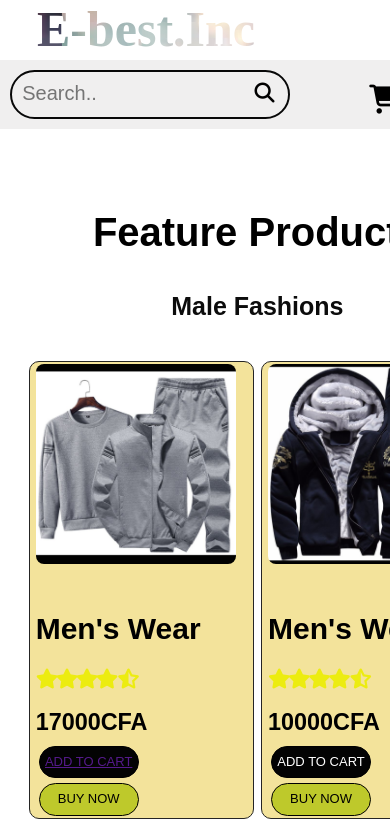
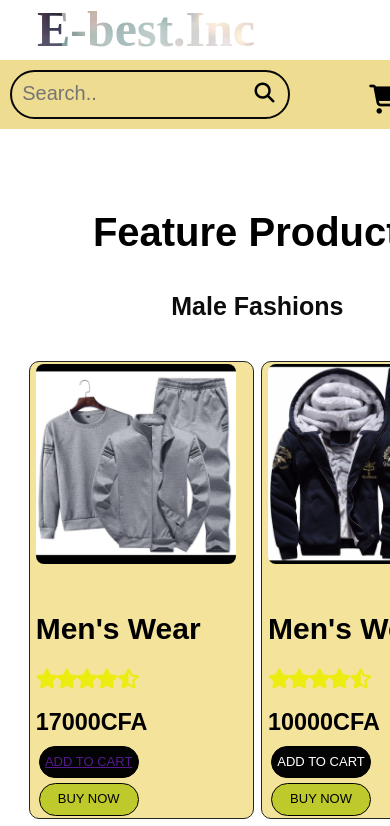
Before and after one commit to tafonhubertnwana/E-com, a plain HTML site: page men.html in a window 390 px wide. Shown: the top 826 px of the page. Drawn offline with Linux system fonts and the light colour scheme.

Commit message:
final work

```diff
--- a/style.css
+++ b/style.css
@@ -227,7 +227,7 @@ body{
 }
 
 .section-navbar{
-    background-color: rgb(210, 218, 217);
+    background-color: rgb(236, 229, 162);
     padding: 10px 0;
     display: none;
 }
@@ -1642,7 +1642,7 @@ ul{
     .section-navbar {
         display: flex;
         justify-content: space-between;
-        background-color: #f0efef;
+        background-color: #eedd91;
     }
 
     nav ul {
```
